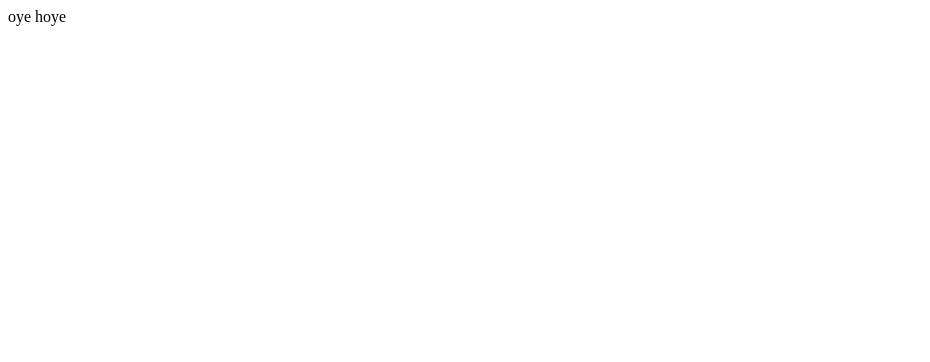
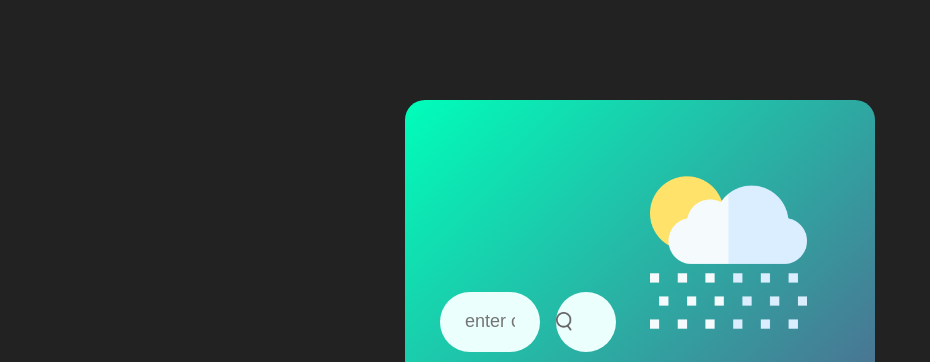
Before and after one commit to chiragnain/Weather, a plain HTML site: page index.html in a window 1280 px wide. Shown: the top 362 px of the page, without its empty margins (0-930 px from the left). Drawn offline with Linux system fonts and the light colour scheme.

Commit message:
some frontend created

```diff
--- a/index.html
+++ b/index.html
@@ -4,8 +4,26 @@
     <meta charset="UTF-8">
     <meta name="viewport" content="width=device-width, initial-scale=1.0">
     <title>Document</title>
+    <link rel="stylesheet" href="style.css">
 </head>
 <body>
-    oye hoye
+    <div class="card">
+        <div class="search">
+            <input class="search input" type="text" placeholder="enter city name" spellcheck="false">
+            <button class="search button">
+                <img class="search button img" src="images/search.png">
+            </button>
+            <div class="weather">
+                <img src="images/rain.png" class="weather-icon">
+                <h1 class="temp">22 C</h1>
+                <h2 class="city">Old Nork</h2>
+                <div class="details">
+                    <div class="col">
+                        <img src="images/humidity.png">
+                    </div>
+                </div>
+            </div>
+        </div>
+    </div>
 </body>
 </html>
--- /dev/null
+++ b/style.css
@@ -0,0 +1,49 @@
+*{
+    margin:0;
+    padding:0;
+    font-family: 'Poppins',sans-serif;
+    box-sizing: border-box;
+}
+body{
+    background-color: #222;
+}
+.card{
+    width: 90%;
+    max-width: 470px;
+    background: linear-gradient(135deg,#00feba,#5b548a);
+    color:#fff;
+    margin:100px auto 0;
+    border-radius: 20px;
+    padding:40px 35px;
+    text-align: center;
+}
+.search{
+    width:100%;
+    display: flex;
+    align-items:center;
+    justify-content: space-between;
+}
+.search input{
+    border:0;
+    outline:0;
+    background:#ebfffc;
+    color:#555;
+    padding: 10px 25px;
+    height:60px;
+    border-radius:30px;
+    flex:1;
+    margin-right:16px;
+    font-size:18px;
+}
+.search button{
+    border:0;
+    outline:0;
+    background:#ebfffc;
+    border-radius:50%;
+    width:60px;
+    height: 60px;
+    cursor:pointer;
+}
+.search button img{
+    width:16px;
+}
```
Also changed, not shown: backend.js (added), images/clear.png (added), images/clouds.png (added), images/drizzle.png (added), images/humidity.png (added), images/mist.png (added), images/rain.png (added), images/search.png (added), images/snow.png (added), images/wind.png (added).
